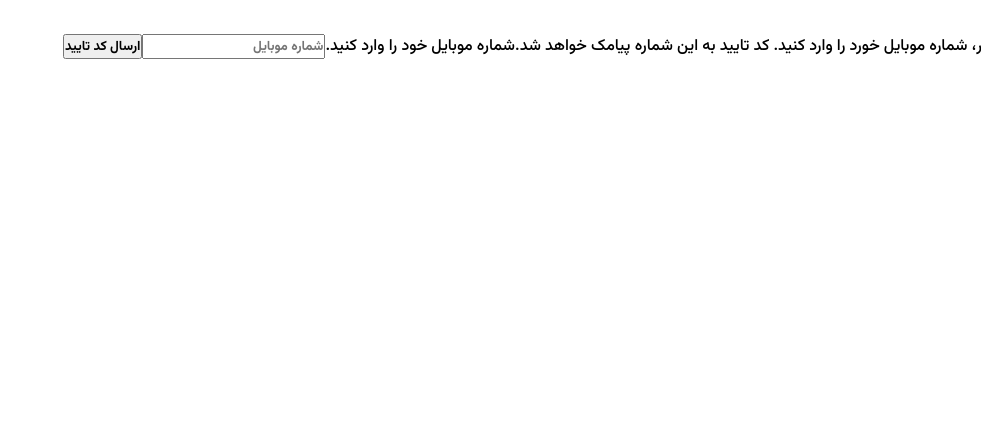
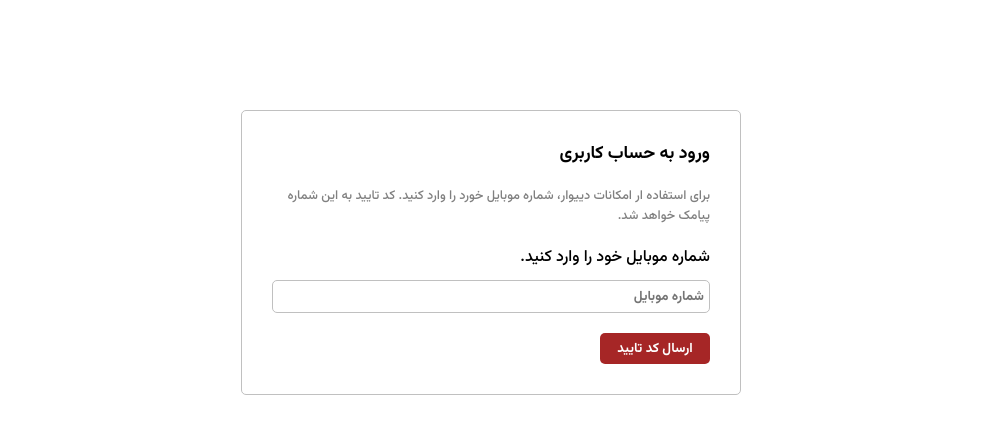
Before and after one commit to mohammadreza8822/Divar-project, a React (Vite) app: page /auth in a window 1280 px wide. Shown: the top 434 px of the page, without its empty margins (299-1280 px from the left). Built offline with nearby package versions, Linux system fonts and the light colour scheme; no server answers.

Commit message:
add styles to the form

```diff
--- a/src/components/templates/CheckOtpForm.jsx
+++ b/src/components/templates/CheckOtpForm.jsx
@@ -4,6 +4,8 @@
 import { checkOtp } from "services/auth";
 import { setCookie } from "utils/cookie";
 import { getProfile } from "../../services/user";
+
+import styles from "./CheckOtpForm.module.css";
 
 function CheckOtpForm({ code, setStep, setCode, mobile }) {
   const navigate = useNavigate();
@@ -18,13 +20,13 @@
     if (response) {
       setCookie(response.data);
       navigate("/");
-      refetch( )
+      refetch();
     }
     if (error) alert(error.response.data.message);
   };
 
   return (
-    <form onSubmit={submitHandler}>
+    <form onSubmit={submitHandler} className={styles.form}>
       <p>تایید کد پیامک شده</p>
       <span>کد پیامک شده به شماره {mobile} را وارد نمایید.</span>
       <label htmlFor="input">کد تایید را وارد نمایید</label>
@@ -40,6 +42,7 @@
         onClick={() => {
           setStep(1);
         }}
+        className={styles.backButton}
       >
         تغییر شماره موبایل
       </button>
--- /dev/null
+++ b/src/components/templates/CheckOtpForm.module.css
@@ -0,0 +1,47 @@
+.form {
+  max-width: 500px;
+  margin: auto;
+  display: flex;
+  flex-direction: column;
+  margin-top: 100px;
+  border: 1px solid silver;
+  border-radius: 5px;
+  padding: 30px;
+}
+
+.form p {
+  font-size: 1.1rem;
+  font-weight: 400;
+  margin-bottom: 40px;
+}
+
+.form span {
+  color: gray;
+  font-size: 0.8rem;
+  margin-bottom: 20px;
+}
+
+.form input {
+  margin: 10px 0 20px;
+  padding: 5px;
+  border: 1px solid silver;
+  border-radius: 5px;
+}
+
+.form button {
+  width: 70px;
+  padding: 5px 10px;
+  border: none;
+  background-color: #a62626;
+  color: #fff;
+  border-radius: 5px;
+  cursor: pointer;
+}
+
+.form .backButton {
+  background-color: #fff;
+  color: #a62626;
+  border: 1px solid #a62626;
+  width: 150px;
+  margin-top: 30px;
+}
--- a/src/components/templates/SendOtpForm.jsx
+++ b/src/components/templates/SendOtpForm.jsx
@@ -1,4 +1,6 @@
 import { sendOtp } from "services/auth";
+
+import styles from "./SendOtpForm.module.css";
 
 function SendOtpForm({ mobile, setMobile, setStep }) {
   const submitHandler = async (event) => {
@@ -12,7 +14,7 @@
   };
 
   return (
-    <form onSubmit={submitHandler}>
+    <form onSubmit={submitHandler} className={styles.form}>
       <p>ورود به حساب کاربری</p>
       <span>
         برای استفاده ار امکانات دییوار، شماره موبایل خورد را وارد کنید. کد تایید
--- /dev/null
+++ b/src/components/templates/SendOtpForm.module.css
@@ -0,0 +1,38 @@
+.form {
+  max-width: 500px;
+  margin: auto;
+  display: flex;
+  flex-direction: column;
+  margin-top: 100px;
+  border: 1px solid silver;
+  border-radius: 5px;
+  padding: 30px;
+}
+
+.form p {
+  font-size: 1.1rem;
+  font-weight: 400;
+  margin-bottom: 20px;
+}
+
+.form span {
+  color: gray;
+  font-size: 0.8rem;
+  margin-bottom: 20px;
+}
+
+.form input {
+  margin: 10px 0 20px;
+  padding: 5px;
+  border: 1px solid silver;
+  border-radius: 5px;
+}
+.form button {
+  width: 110px;
+  padding: 5px 10px;
+  border: none;
+  background-color: #a62626;
+  color: #fff;
+  border-radius: 5px;
+  cursor: pointer;
+}
```
